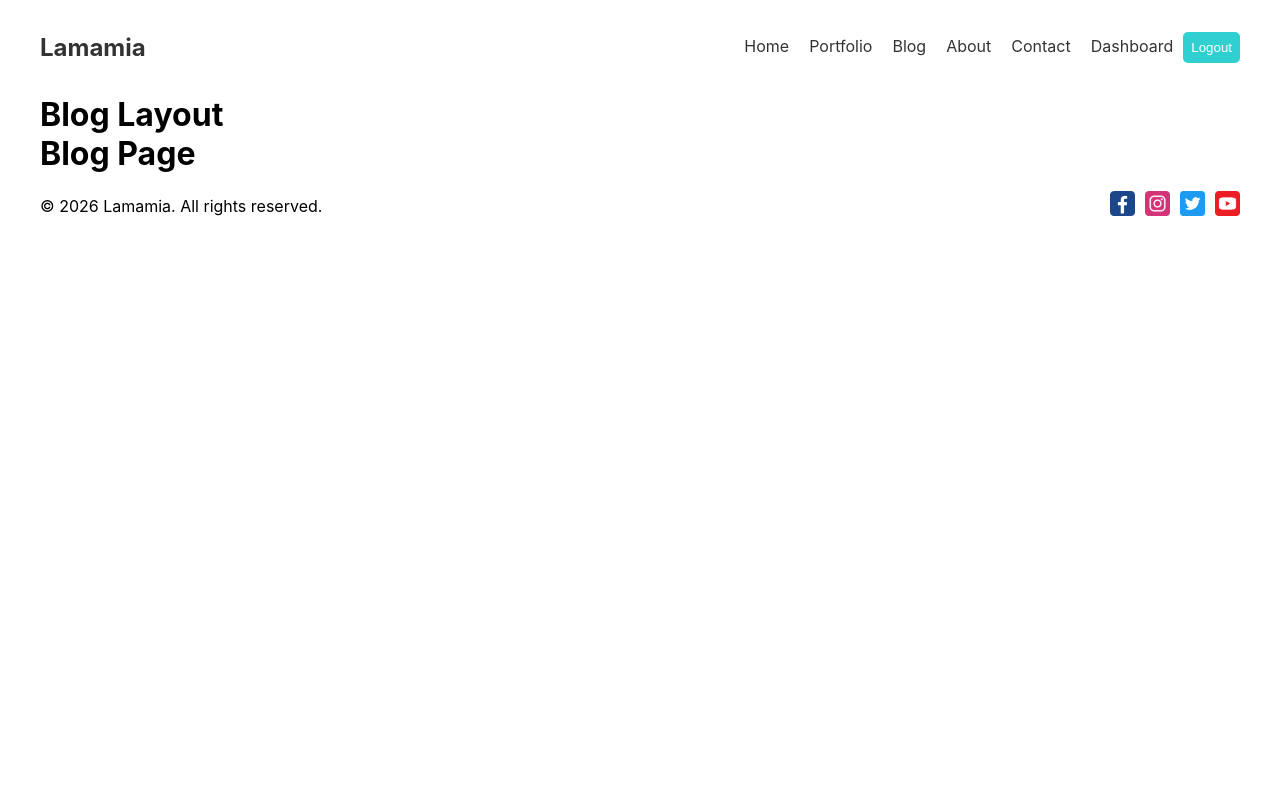
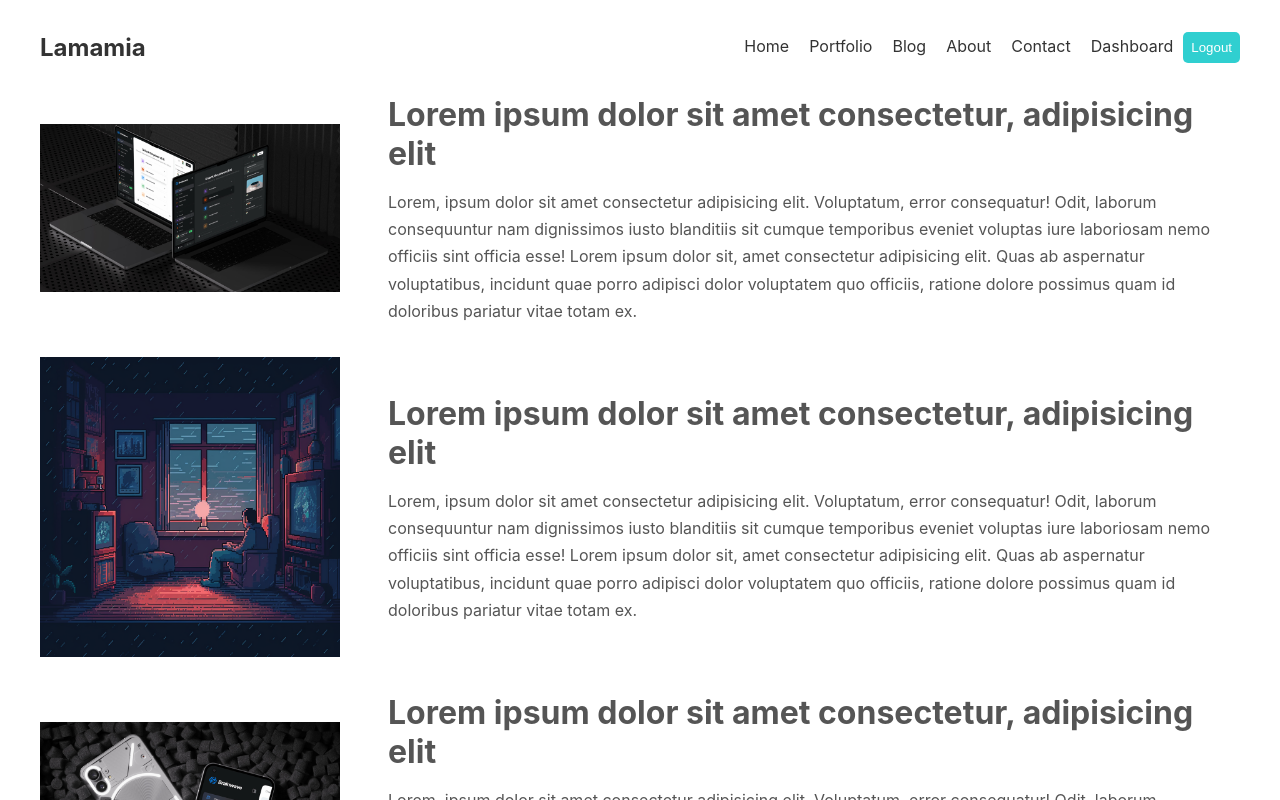
Before and after one commit to techking11/next-s-small-projects, a Next.js app in the folder nextjs-with-app-router/: page /blog in a window 1280 px wide. Shown: the top 800 px of the page. Built offline with nearby package versions, Linux system fonts and the light colour scheme.

Commit message:
add: blog page

```diff
--- a/nextjs-with-app-router/src/app/blog/layout.jsx
+++ b/nextjs-with-app-router/src/app/blog/layout.jsx
@@ -3,7 +3,6 @@ import React from 'react'
 function BlogLayout({ children }) {
   return (
     <div>
-      <h1>Blog Layout</h1>
       {children}
     </div>
   )
--- a/nextjs-with-app-router/src/app/blog/page.jsx
+++ b/nextjs-with-app-router/src/app/blog/page.jsx
@@ -1,9 +1,49 @@
 import React from 'react'
+
+import styles from './page.module.css'
+import Image from 'next/image'
+
+import Illustrations from '../../../public/illustration.png'
+import Websites from '../../../public/websites.jpg'
+import Apps from '../../../public/apps.jpg'
+import Link from 'next/link'
+
+const blogItems = [
+  {
+    id: 1,
+    title: "Lorem ipsum dolor sit amet consectetur, adipisicing elit",
+    description: "Lorem, ipsum dolor sit amet consectetur adipisicing elit. Voluptatum, error consequatur! Odit, laborum consequuntur nam dignissimos iusto blanditiis sit cumque temporibus eveniet voluptas iure laboriosam nemo officiis sint officia esse! Lorem ipsum dolor sit, amet consectetur adipisicing elit. Quas ab aspernatur voluptatibus, incidunt quae porro adipisci dolor voluptatem quo officiis, ratione dolore possimus quam id doloribus pariatur vitae totam ex.",
+    image: Websites
+
+  },
+  {
+    id: 2,
+    title: "Lorem ipsum dolor sit amet consectetur, adipisicing elit",
+    description: "Lorem, ipsum dolor sit amet consectetur adipisicing elit. Voluptatum, error consequatur! Odit, laborum consequuntur nam dignissimos iusto blanditiis sit cumque temporibus eveniet voluptas iure laboriosam nemo officiis sint officia esse! Lorem ipsum dolor sit, amet consectetur adipisicing elit. Quas ab aspernatur voluptatibus, incidunt quae porro adipisci dolor voluptatem quo officiis, ratione dolore possimus quam id doloribus pariatur vitae totam ex.",
+    image: Illustrations
+  },
+  {
+    id: 3,
+    title: "Lorem ipsum dolor sit amet consectetur, adipisicing elit",
+    description: "Lorem, ipsum dolor sit amet consectetur adipisicing elit. Voluptatum, error consequatur! Odit, laborum consequuntur nam dignissimos iusto blanditiis sit cumque temporibus eveniet voluptas iure laboriosam nemo officiis sint officia esse! Lorem ipsum dolor sit, amet consectetur adipisicing elit. Quas ab aspernatur voluptatibus, incidunt quae porro adipisci dolor voluptatem quo officiis, ratione dolore possimus quam id doloribus pariatur vitae totam ex.",
+    image: Apps
+  }
+]
 
 function Blog() {
   return (
-    <div>
-      <h1>Blog Page</h1>
+    <div className={styles.container}>
+      {blogItems.map((item) => (
+        <Link href={`/blog/${item.id}`} className={styles.content} key={item.id}>
+          <div className={styles.imageContainer}>
+            <Image src={item.image} alt={`Blog ${item.id}`} />
+          </div>
+          <div className={styles.text}>
+            <h3>{item.title}</h3>
+            <p>{item.description}</p>
+          </div>
+        </Link>
+      ))}
     </div>
   )
 }
--- /dev/null
+++ b/nextjs-with-app-router/src/app/blog/page.module.css
@@ -0,0 +1,33 @@
+.container {
+  margin: 0;
+}
+
+.content {
+  display: flex;
+  gap: 3rem;
+  justify-content: center;
+  align-items: center;
+  color: #555;
+  margin-bottom: 2rem;
+  cursor: pointer;
+}
+
+.text {
+  width: 900px;
+}
+
+.text h3 {
+  font-size: 2rem;
+  margin-bottom: 1rem;
+}
+
+.text p {
+  font-size: 1rem;
+  line-height: 1.7;
+}
+
+.imageContainer img {
+  width: 300px;
+  height: auto;
+  object-fit: cover;
+}
```
